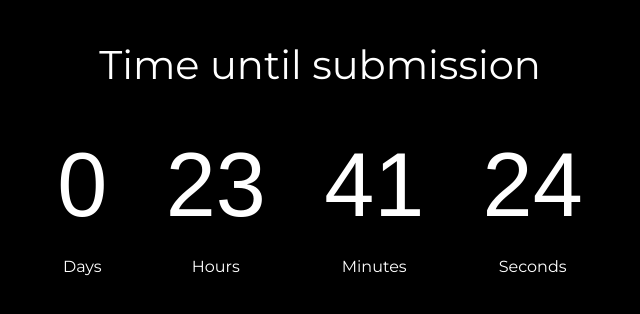
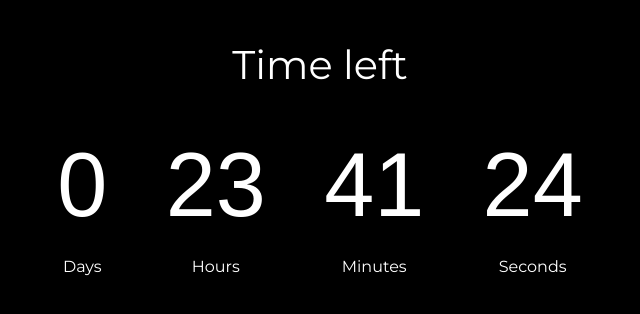
Before and after one commit to sunwaytechclub/cityhack-timer, a plain HTML site: page index.html in a window 1280 px wide. Shown: the whole page, without its empty margins (320-960 px from the left). Drawn offline with Linux system fonts and the light colour scheme.

Commit message:
update title

```diff
--- a/index.html
+++ b/index.html
@@ -9,7 +9,7 @@
 </head>
 <body>
 
-    <h1>Time until submission</h1>
+    <h1>Time left</h1>
 
     <div id="clockdiv">
         <div><span class="days"></span><div class="smalltext">Days</div></div>
```
